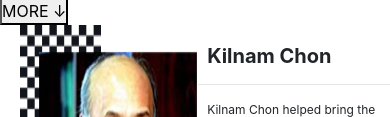
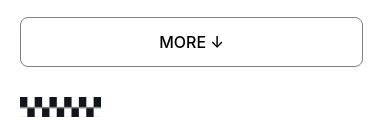
Before and after one commit to Zel-hub7/Capstone-project1, a website: page index.html in a window 390 px wide. Shown: the part 2353-2470 px from the top of the page. Drawn offline with nearby package versions, Linux system fonts and the light colour scheme; a web font is replaced by a local one.

Commit message:
Modify files

```diff
--- a/style.css
+++ b/style.css
@@ -272,6 +272,29 @@ body {
   }
   .desc p {
     margin-left: 5%;
+  }
+  .more {
+    margin-top: 20px;
+    background-color: #fff;
+    height: 50px;
+    margin-bottom: 30px;
+    border-radius: 8px;
+    border: 1px solid gray;
+    width: 88%;
+    margin-left: 20px;
+    margin-right: 20px;
+    font-weight: 500;
+    text-align: center;
+    justify-content: center;
+  }
+
+  .more.active {
+    display: none;
+  }
+  .featured-speakers2.active {
+    display: grid;
+    grid-template-columns: 1fr;
+    gap: 15px;
   }
 }
 /* Desktop version */
```
